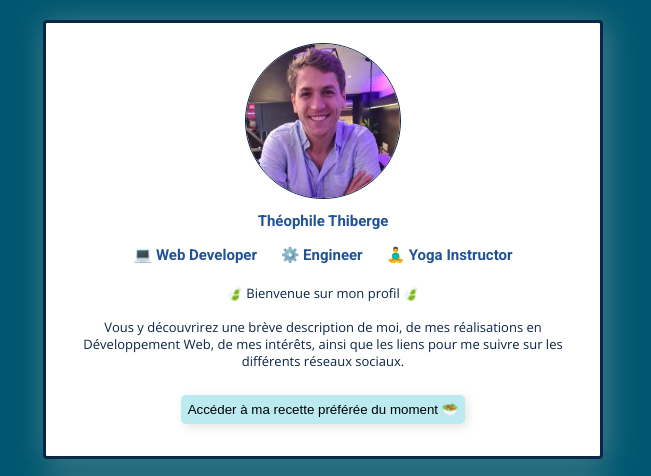
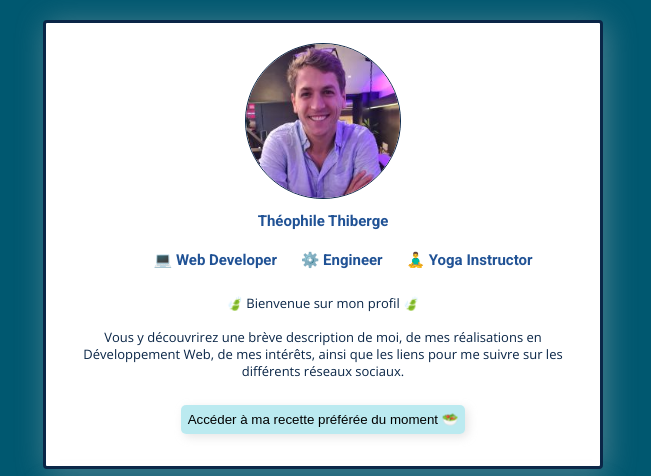
Before and after one commit to tthiberge/profile-1, a plain HTML site: page index.html in a window 1280 px wide. Shown: the top 476 px of the page, without its empty margins (317-968 px from the left). Drawn offline with nearby package versions, Linux system fonts and the light colour scheme.

Commit message:
prettier style

```diff
--- a/style.css
+++ b/style.css
@@ -54,7 +54,8 @@ a:hover {
 }
 
 ul {
-  padding-inline-start: 0px;
+  list-style: none;
+  /* padding-inline-start: 0px; */
 }
 
 .list-inline > li {
@@ -66,7 +67,7 @@ ul {
 #list-item > li {
   padding: 0px 10px;
   font-size: 15px;
-  line-height: 20px;
+  line-height: 30px;
 }
 
 button {
```
